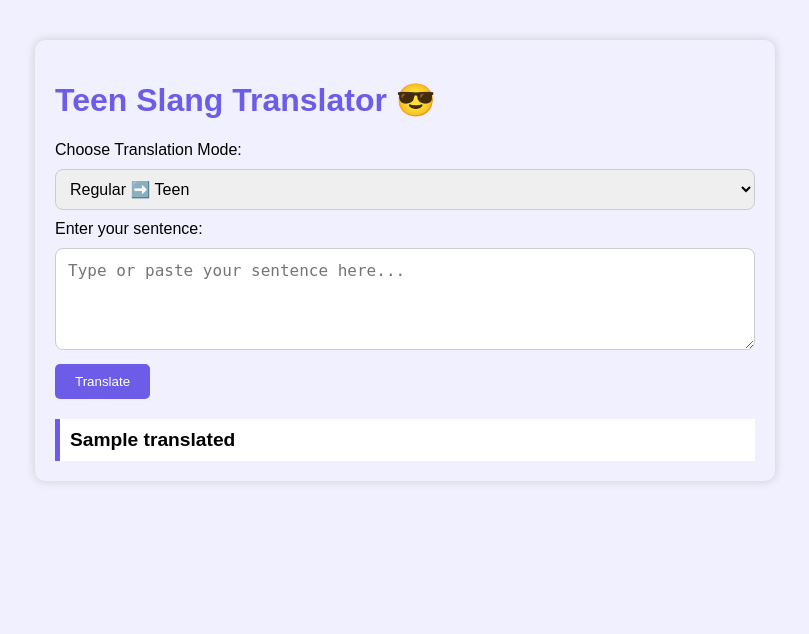
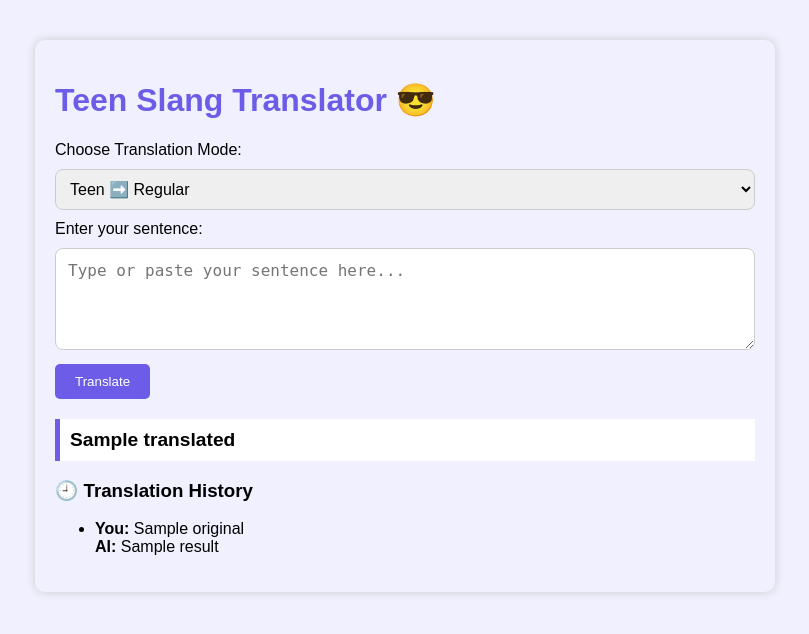
Before and after one commit to florafloraflorawu/teen-translator, a Flask app: template templates/index.html in a window 1280 px wide. Shown: the top 634 px of the page, without its empty margins (235-1044 px from the left). Run offline with Flask 3, Linux system fonts and the light colour scheme; the template is opened without the code that fills it: most values are stand-ins (such as "Sample title", 1, 10 or a date in 2020).

Commit message:
Add input persistence and translation history

```diff
--- a/app.py
+++ b/app.py
@@ -10,9 +10,13 @@ openai.api_key = os.getenv("OPENAI_API_KEY")
 client = openai.OpenAI()
 app = Flask(__name__)
 
+# Store session history (will reset on server restart)
+history = []
+
 @app.route('/', methods=['GET', 'POST'])
 def home():
     translated = ""
+
     if request.method == 'POST':
         user_text = request.form['sentence']
         mode = request.form['mode']
@@ -34,9 +38,11 @@ def home():
 
         translated = response.choices[0].message.content.strip()
 
-    return render_template('index.html', translated=translated)
+        # Save input and output to history
+        history.append((user_text, translated))
+
+    return render_template('index.html', translated=translated, history=history)
 
 if __name__ == '__main__':
     port = int(os.environ.get("PORT", 10000))
-    print(f"Running on port {port}")
     app.run(host="0.0.0.0", port=port, debug=True)
--- a/templates/index.html
+++ b/templates/index.html
@@ -62,12 +62,14 @@
     <form method="POST">
     <label for="mode">Choose Translation Mode:</label>
     <select name="mode" id="mode">
-        <option value="to_teen">Regular ➡️ Teen</option>
-        <option value="to_adult">Teen ➡️ Regular</option>
-    </select>
+    	<option value="to_teen" {% if request.form.get('mode') == 'to_teen' %}selected{% endif %}>Regular ➡️ Teen</option>
+    	<option value="to_adult" {% if request.form.get('mode', 'to_adult') == 'to_adult' %}selected{% endif %}>Teen ➡️ Regular</option>
+	</select>
+
 
     <label for="sentence">Enter your sentence:</label>
-    <textarea name="sentence" id="sentence" rows="4" placeholder="Type or paste your sentence here..." required></textarea>
+    <textarea name="sentence" id="sentence" rows="4" placeholder="Type or paste your sentence here..." required>{{ request.form.get('sentence', '') }}</textarea>
+
 
     <button type="submit">Translate</button>
 	</form>
@@ -78,5 +80,18 @@
             {{ translated }}
         </div>
     {% endif %}
+{% if history %}
+    <h3>🕘 Translation History</h3>
+    <ul>
+        {% for original, result in history %}
+            <li>
+                <strong>You:</strong> {{ original }}<br>
+                <strong>AI:</strong> {{ result }}
+            </li>
+        {% endfor %}
+    </ul>
+{% endif %}
+
+
 </body>
 </html>
```
